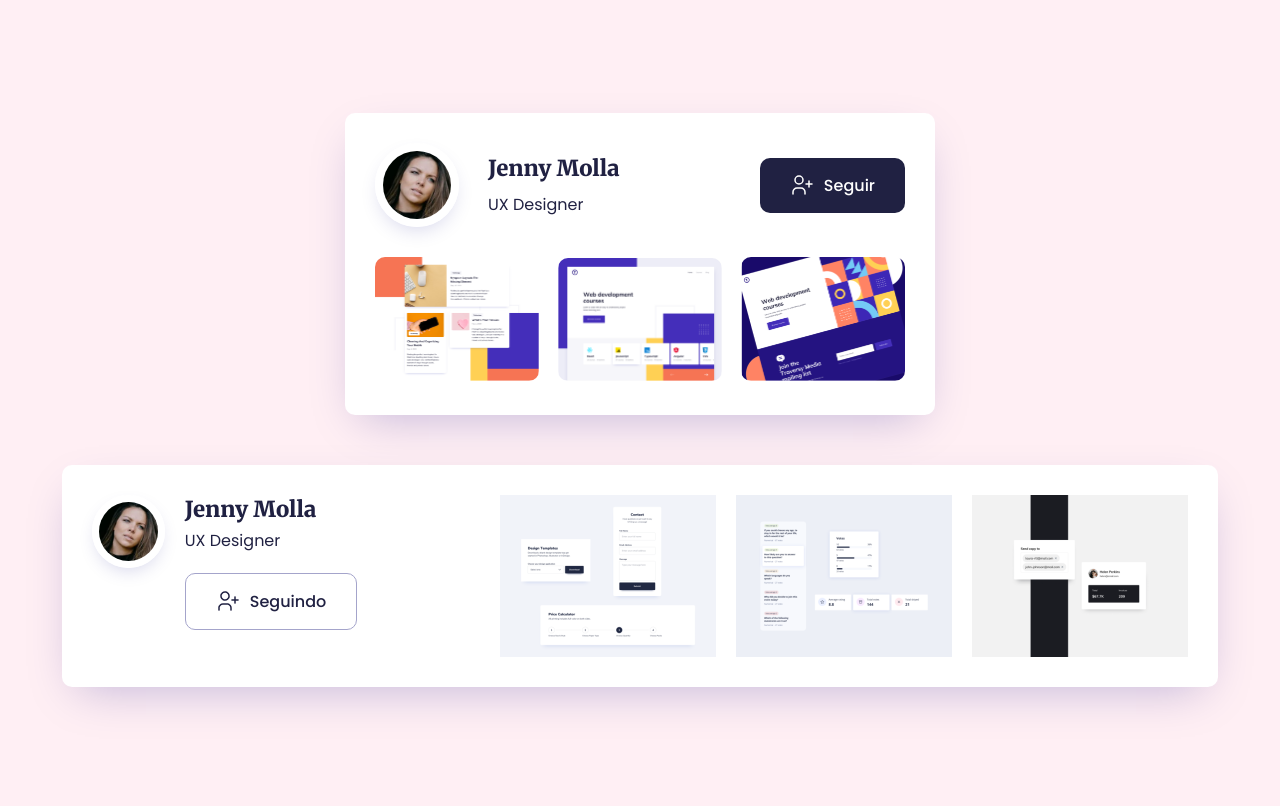
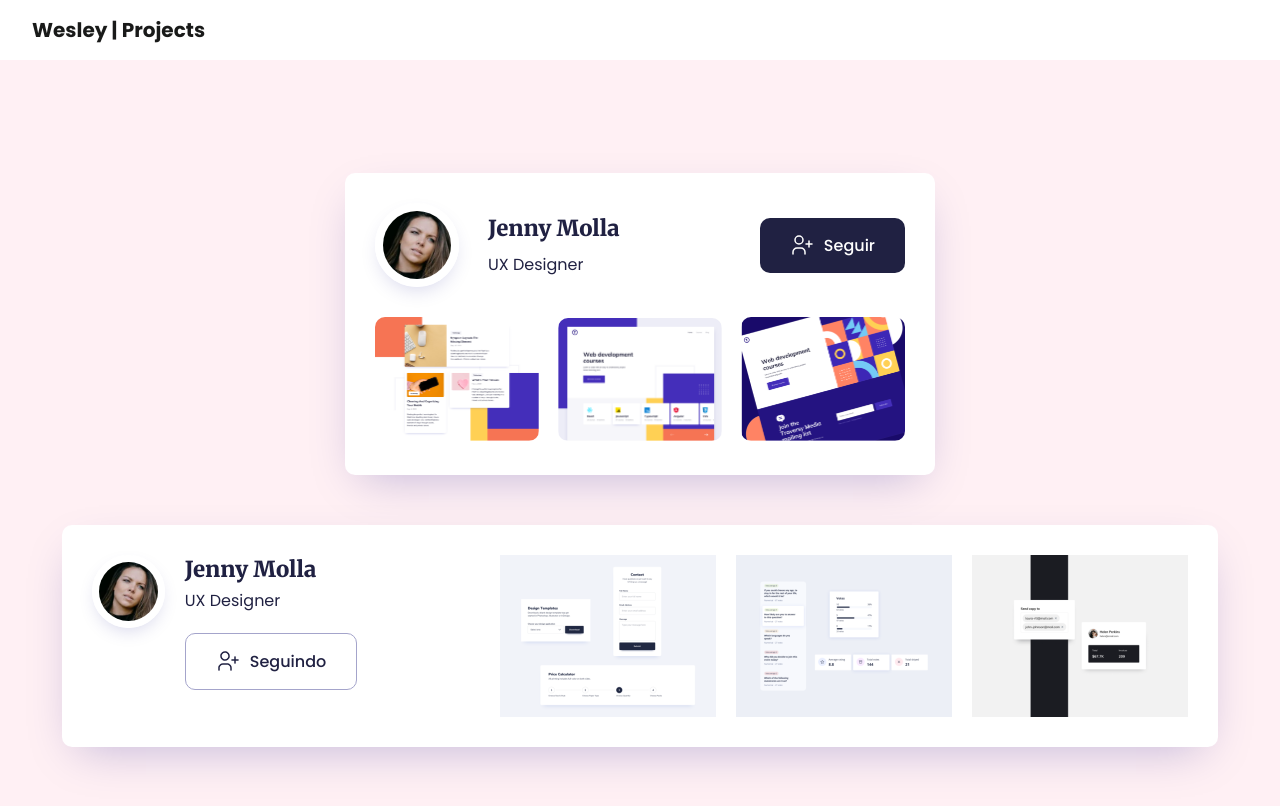
Before and after one commit to eugenio-cyber/html-css-pages-challenge, a plain HTML site: page pages/flex/05/index.html in a window 1280 px wide. Drawn offline with Linux system fonts and the light colour scheme.

Commit message:
Todos os projetos flex feitos

```diff
--- a/css/global.css
+++ b/css/global.css
@@ -29,11 +29,13 @@
 }
 
 .header {
+    display: flex;
     padding: 15px 32px;
 }
 
 .header__text {
     font-family: 'Poppins', sans-serif;
+    font-weight: 700;
     font-size: 20px;
     color: #191A19;
 }
--- a/pages/flex/03/style.css
+++ b/pages/flex/03/style.css
@@ -4,7 +4,7 @@
   box-sizing: border-box;
 }
 
-body {
+.main {
   background: #e5e5e5;
   font-family: "IBM Plex Sans", sans-serif;
   min-height: 100vh;
@@ -14,13 +14,13 @@ body {
   padding: 0 81px;
 }
 
-.container {
+.content {
   background: #ffffff;
   border-radius: 32px;
   padding: 90px 60px;
 }
 
-.container h1 {
+.content h1 {
   font-weight: 700;
   font-size: 28px;
   text-align: center;
--- a/pages/flex/04/style.css
+++ b/pages/flex/04/style.css
@@ -4,7 +4,7 @@
   box-sizing: border-box;
 }
 
-body {
+.main {
   background: #e5e5e5;
   font-family: "Roboto", sans-serif;
   display: flex;
--- a/pages/flex/05/index.html
+++ b/pages/flex/05/index.html
@@ -9,11 +9,23 @@
       href="https://fonts.googleapis.com/css2?family=Merriweather:wght@900&family=Poppins:wght@400;500&display=swap"
       rel="stylesheet"
     />
+    <link
+      href="https://fonts.googleapis.com/css2?family=Poppins:wght@400;700&display=swap"
+      rel="stylesheet"
+    />
+    <link rel="stylesheet" href="../../../css/global.css" />
     <link rel="stylesheet" href="style.css" />
     <title>Cards de usuarios</title>
   </head>
+
   <body>
-    <div class="container container-first">
+    <header class="header">
+      <a href="../../home/index.html" class="reset-all cursor-pointer"
+        ><h2 class="header__text">Wesley | Projects</h2></a
+      >
+    </header>
+    <main class="main">
+      <div class="content container-first">
         <div class="perfil">
           <div class="perfil-first">
             <img
@@ -37,9 +49,13 @@
           <img src="assets/design3.png" alt="Foto do design três" />
         </div>
       </div>
-    <div class="container container-second">
+      <div class="content container-second">
         <div class="perfil-second">
-        <img src="assets/jenny.png" alt="Foto do perfil" class="perfil-photo" />
+          <img
+            src="assets/jenny.png"
+            alt="Foto do perfil"
+            class="perfil-photo"
+          />
           <div class="perfil-text">
             <h2>Jenny Molla</h2>
             <span>UX Designer</span>
@@ -55,5 +71,6 @@
           <img src="assets/design6.png" alt="Foto do design seis" />
         </div>
       </div>
+    </main>
   </body>
 </html>
--- a/pages/flex/05/style.css
+++ b/pages/flex/05/style.css
@@ -4,7 +4,7 @@
   box-sizing: border-box;
 }
 
-body {
+.main {
   background: rgba(255, 106, 149, 0.1);
   max-width: 100vw;
   display: flex;
@@ -14,7 +14,7 @@ body {
   min-height: 100vh;
 }
 
-.container {
+.content {
   background: #ffffff;
   box-shadow: 0px 16px 45px -15px rgba(2, 5, 132, 0.25);
   border-radius: 10px;
```
Also changed, not shown: pages/flex/03/index.html (+14 -1 lines), pages/flex/04/index.html (+27 -3 lines). Lines whose indentation alone changed are shown as unchanged.
